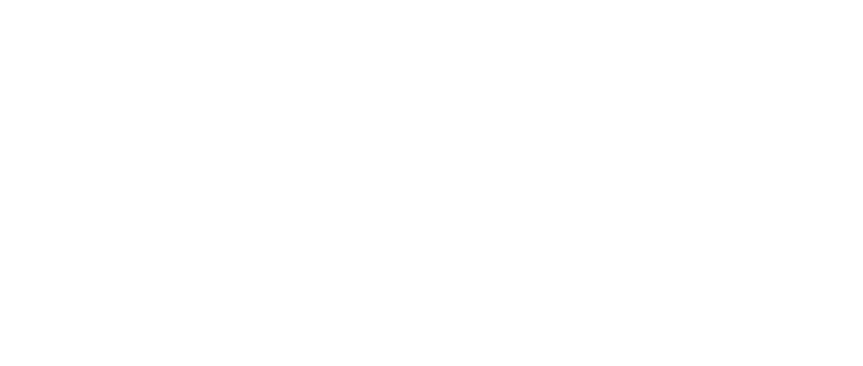
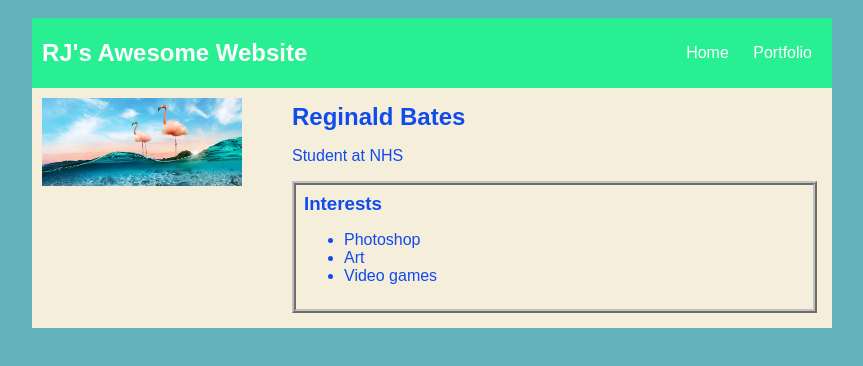
Before and after one commit to rjbates912/reginaldrbates.github.io, a plain HTML site: page index.html in a window 1280 px wide. Shown: the whole page, without its empty margins (208-1071 px from the left). Drawn offline with Linux system fonts and the light colour scheme.

Commit message:
finished website

```diff
--- a/index.html
+++ b/index.html
@@ -2,18 +2,39 @@
 <html>
     <head>
         <title>RJ's Awesome Website</title>
+        <link rel = "stylesheet" href = 'style.css'>
     </head>
 
     <body>
         <!-- All content goes here -->
-        <div>
+        <div id = "all-contents">
             <nav>
-
-            <nav>
+                <h1>RJ's Awesome Website</h1>
+                <ul id = "nav-ul">
+                    <li class = "nav-li"><a href = "index.html">Home</a></li>
+                    <li class = "nav-li"><a href = "portfolio.html">Portfolio</a></li>
+                </ul>
+            </nav>
             <main>
-
-            </main>
-        <div>
-    </body>
-
+            <!-- Sidebar section -->
+            <div class = "sidebar">
+                <img class = "sidebar-img" src = "images/profilepic.png">
+            </div>
+             <!-- Content section -->
+            <div class = "content">
+                <h2>Reginald Bates </h2>
+                <p>Student at NHS</p>
+                <!-- Interests section -->
+                <div id = "interests">
+                    <h3>Interests</h3>
+                    <ul>
+                        <li>Photoshop</li>
+                        <li>Art</li>
+                        <li>Video games</li>
+                    </ul>
+                </div>
+            </div>
+        </main>
+    </div>
+ </body>
 </html>
--- a/style.css
+++ b/style.css
@@ -0,0 +1,88 @@
+body {
+    background: rgb(98, 178, 185);
+    color: rgb(16, 75, 238);
+    padding: 10px;
+    font-family: arial;
+}
+#all-contents {
+  max-width: 800px;
+    margin: auto;
+}
+
+/* navigation menu */
+nav {
+    background: rgb(41, 239, 147);
+   margin: 0 auto;
+    display: flex;
+    padding: 10px;
+}
+h1 {
+    display: flex;
+    align-items: center;
+    color: white;
+    flex: 1;
+    margin: 0;
+}
+#nav-ul {
+    list-style-image: none;
+}
+.nav-li {
+    display: inline-block;
+    padding: 0 10px;
+}
+a {
+    text-decoration: none;
+    color: #fff;
+}
+
+/* main container area beneath menu */
+main {
+    background: rgb(245, 238, 219);
+    display: flex;
+}
+.sidebar {
+    margin-right: 25px;
+    padding: 10px;
+}
+.sidebar-img {
+    width: 200px;
+}
+.content {
+    flex: 1;
+    padding: 15px;
+}
+
+/* portfolio styles */
+#interests {
+    border: 4px silver ridge;
+    padding: 8px;
+}
+h2, h3 {
+    margin: 0px;
+}
+
+    /* portfolio styles */
+    .content h1 {
+    color: black;
+}
+
+#portfolio {
+    list-style-type: none;
+    padding-left: 0;
+}
+
+#portfolio li {
+    background: #fff;
+    padding: 10px;
+    border-radius: 10px;
+    margin-bottom: 10px;
+}
+
+#portfolio li:hover {
+    background: #eee;
+}
+
+#portfolio a {
+    text-decoration: none;
+    color: #454545;
+}
```
Also changed, not shown: portfolio.html (+35 -0 lines), images/profilepic.png (added).
